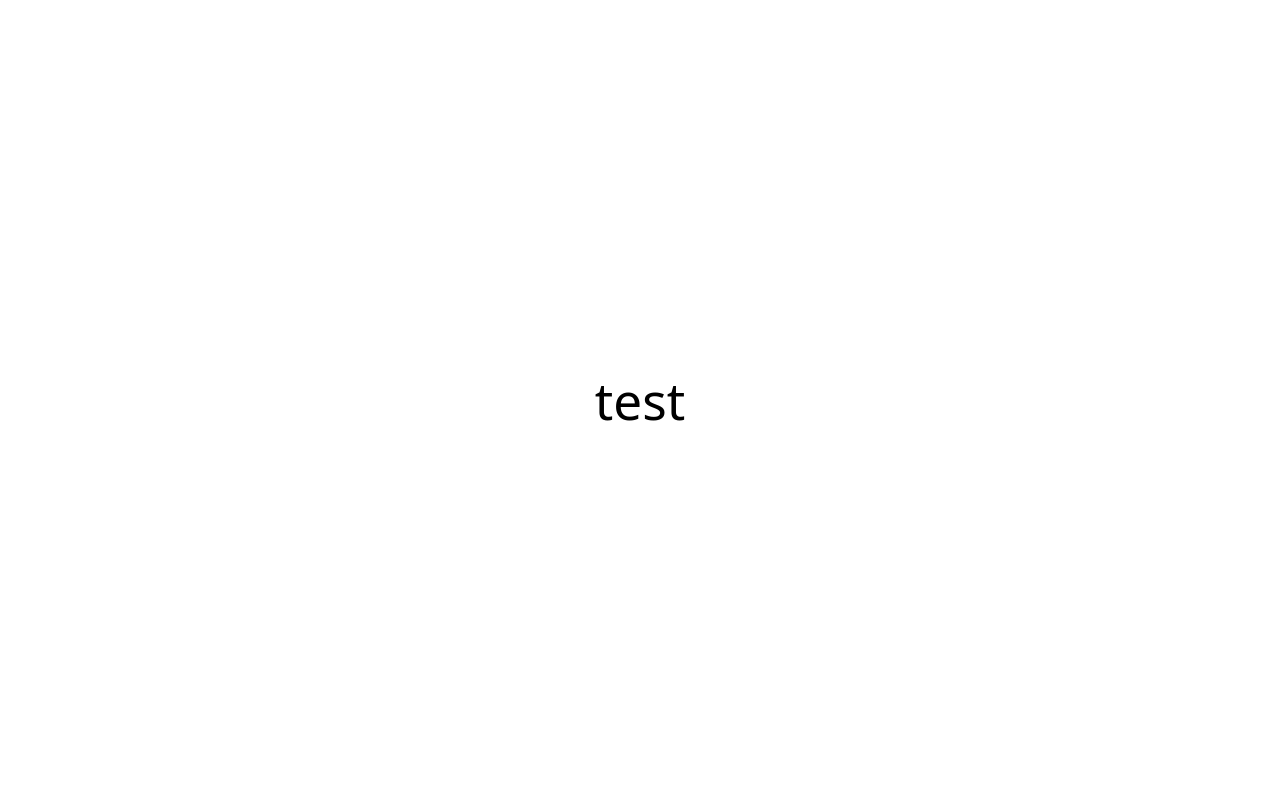
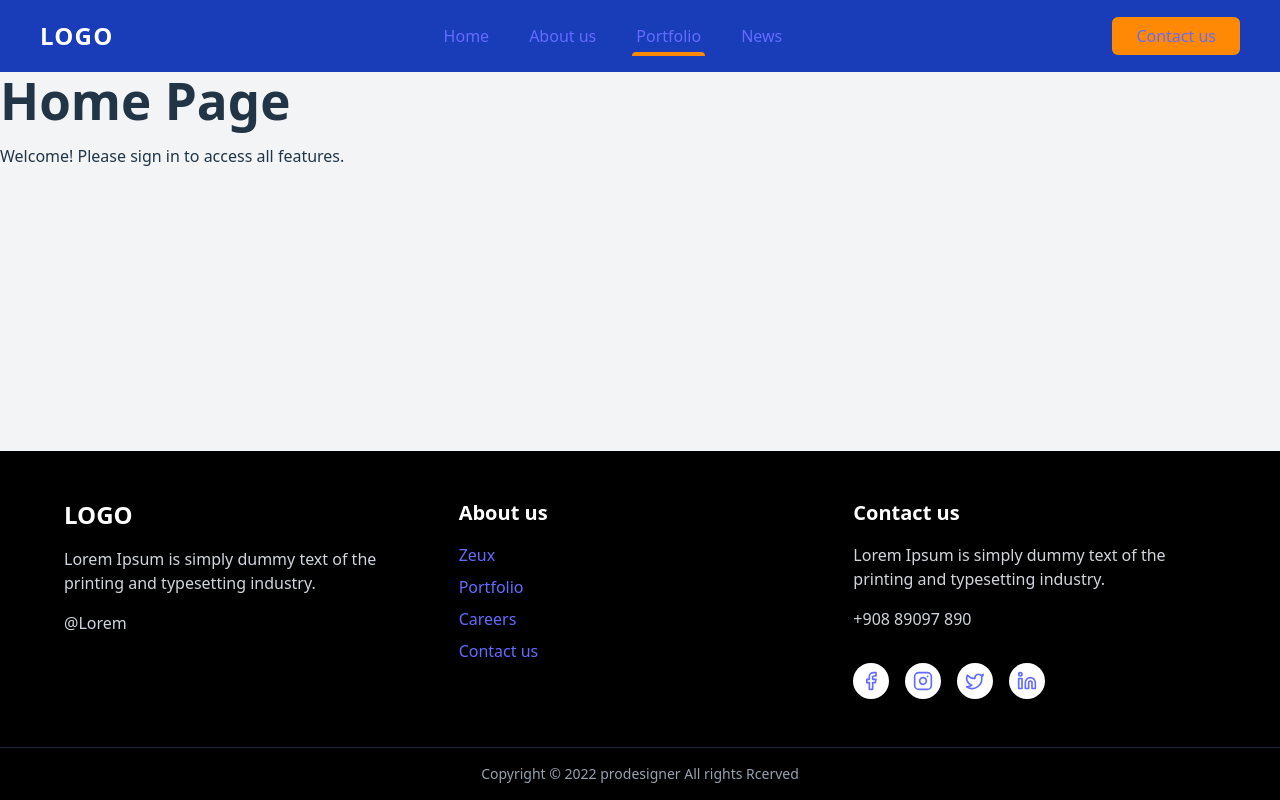
Before and after one commit to Red-XD-X/esport-, a React (Vite) app: page / in a window 1280 px wide. Built offline with nearby package versions, Linux system fonts and the light colour scheme.

Commit message:
init project

```diff
--- a/package.json
+++ b/package.json
@@ -11,8 +11,10 @@
   },
   "dependencies": {
     "@tailwindcss/vite": "^4.1.4",
+    "lucide-react": "^0.503.0",
     "react": "^19.0.0",
-    "react-dom": "^19.0.0"
+    "react-dom": "^19.0.0",
+    "react-router-dom": "^7.5.2"
   },
   "devDependencies": {
     "@eslint/js": "^9.22.0",
--- a/src/App.css
+++ b/src/App.css
@@ -1,20 +1,26 @@
 @import "tailwindcss";
+
+/* Remove padding and centering to allow full width */
 #root {
-  max-width: 1280px;
-  margin: 0 auto;
-  padding: 2rem;
-  text-align: center;
+  margin: 0;
+  padding: 0;
+  text-align: left;
+  width: 100%;
+  max-width: 100%;
 }
 
+/* Keep logo styling */
 .logo {
   height: 6em;
   padding: 1.5em;
   will-change: filter;
   transition: filter 300ms;
 }
+
 .logo:hover {
   filter: drop-shadow(0 0 2em #646cffaa);
 }
+
 .logo.react:hover {
   filter: drop-shadow(0 0 2em #61dafbaa);
 }
--- a/src/App.jsx
+++ b/src/App.jsx
@@ -1,16 +1,45 @@
-import { useState } from 'react'
-import reactLogo from './assets/react.svg'
-import viteLogo from '/vite.svg'
-import './App.css'
+import { useState } from "react";
+import {
+  BrowserRouter as Router,
+  Routes,
+  Route,
+  Navigate,
+} from "react-router-dom";
+import Header from "./components/Header";
+import Home from "./pages/Home";
+import SignIn from "./pages/SignIn";
 
 function App() {
-  const [count, setCount] = useState(0)
+  const [isAuthenticated, setIsAuthenticated] = useState(false);
+
+  const handleSignIn = () => {
+    setIsAuthenticated(true);
+  };
 
   return (
-    <>
-    <div className='text-black'><h1>test</h1></div>
-    </>
-  )
+    <Router>
+      <div className="min-h-screen w-full bg-gray-100">
+        <Header isAuthenticated={isAuthenticated} />
+
+        <Routes>
+          <Route
+            path="/"
+            element={<Home isAuthenticated={isAuthenticated} />}
+          />
+          <Route
+            path="/signin"
+            element={
+              isAuthenticated ? (
+                <Navigate to="/" />
+              ) : (
+                <SignIn onSignIn={handleSignIn} />
+              )
+            }
+          />
+        </Routes>
+      </div>
+    </Router>
+  );
 }
 
-export default App
+export default App;
--- /dev/null
+++ b/src/components/Footer.jsx
@@ -0,0 +1,71 @@
+import { Facebook, Instagram, Twitter, Linkedin } from 'lucide-react';
+
+export default function Footer() {
+  return (
+    <footer className="bg-black text-white absolute bottom-0 w-full">
+      <div className="container  px-16 py-12">
+        <div className="grid grid-cols-1 md:grid-cols-3 gap-8">
+          {/* Logo and Company Info */}
+          <div className="space-y-4">
+            <h2 className="text-2xl font-bold">LOGO</h2>
+            <p className="text-gray-300">
+              Lorem Ipsum is simply dummy text of the printing and typesetting industry.
+            </p>
+            <p className="text-gray-300">@Lorem</p>
+          </div>
+
+          {/* Quick Links */}
+          <div className="space-y-4">
+            <h3 className="text-xl font-semibold">About us</h3>
+            <ul className="space-y-2">
+              <li>
+                <a href="#" className="text-gray-300 hover:text-white transition-colors">Zeux</a>
+              </li>
+              <li>
+                <a href="#" className="text-gray-300 hover:text-white transition-colors">Portfolio</a>
+              </li>
+              <li>
+                <a href="#" className="text-gray-300 hover:text-white transition-colors">Careers</a>
+              </li>
+              <li>
+                <a href="#" className="text-gray-300 hover:text-white transition-colors">Contact us</a>
+              </li>
+            </ul>
+          </div>
+
+          {/* Contact Info */}
+          <div className="space-y-4">
+            <h3 className="text-xl font-semibold">Contact us</h3>
+            <p className="text-gray-300">
+              Lorem Ipsum is simply dummy text of the printing and typesetting industry.
+            </p>
+            <p className="text-gray-300">+908 89097 890</p>
+
+            {/* Social Media Icons */}
+            <div className="flex space-x-4 pt-4">
+              <a href="#" className="bg-white text-black p-2 rounded-full hover:bg-gray-200 transition-colors">
+                <Facebook size={20} />
+              </a>
+              <a href="#" className="bg-white text-black p-2 rounded-full hover:bg-gray-200 transition-colors">
+                <Instagram size={20} />
+              </a>
+              <a href="#" className="bg-white text-black p-2 rounded-full hover:bg-gray-200 transition-colors">
+                <Twitter size={20} />
+              </a>
+              <a href="#" className="bg-white text-black p-2 rounded-full hover:bg-gray-200 transition-colors">
+                <Linkedin size={20} />
+              </a>
+            </div>
+          </div>
+        </div>
+      </div>
+
+      {/* Copyright Section */}
+      <div className="border-t border-gray-800">
+        <div className="container mx-auto px-6 py-4 text-center text-gray-400 text-sm">
+          Copyright © 2022 prodesigner All rights Rcerved
+        </div>
+      </div>
+    </footer>
+  );
+}
--- /dev/null
+++ b/src/components/Header.jsx
@@ -0,0 +1,91 @@
+import { useState } from 'react';
+import { Menu, X } from 'lucide-react';
+
+export default function Header() {
+  const [isMenuOpen, setIsMenuOpen] = useState(false);
+
+  const toggleMenu = () => {
+    setIsMenuOpen(!isMenuOpen);
+  };
+
+  const navLinks = [
+    { name: 'Home', path: '/', active: false },
+    { name: 'About us', path: '/about', active: false },
+    { name: 'Portfolio', path: '/portfolio', active: true },
+    { name: 'News', path: '/news', active: false },
+  ];
+
+  return (
+    <nav className="bg-blue-800 text-white py-4 px-6 md:px-10">
+      <div className="flex items-center justify-between">
+        {/* Logo */}
+        <div className="font-bold text-2xl tracking-wider">LOGO</div>
+
+        {/* Desktop Navigation */}
+        <div className="hidden md:flex items-center space-x-8">
+          {navLinks.map((link) => (
+            <a
+              key={link.name}
+              href={link.path}
+              className={`relative px-1 py-2 hover:text-gray-200 transition-colors ${
+                link.active ? 'font-medium' : ''
+              }`}
+            >
+              {link.name}
+              {link.active && (
+                <span className="absolute bottom-0 left-0 w-full h-1 bg-orange-400 rounded-t-sm"></span>
+              )}
+            </a>
+          ))}
+        </div>
+
+        {/* Contact Button */}
+        <div className="hidden md:block">
+          <a
+            href="/contact"
+            className="bg-orange-400 hover:bg-orange-500 text-white px-6 py-2 rounded-md transition-colors"
+          >
+            Contact us
+          </a>
+        </div>
+
+        {/* Mobile Menu Button */}
+        <div className="md:hidden">
+          <button onClick={toggleMenu} className="focus:outline-none">
+            {isMenuOpen ? (
+              <X size={24} className="text-white" />
+            ) : (
+              <Menu size={24} className="text-white" />
+            )}
+          </button>
+        </div>
+      </div>
+
+      {/* Mobile Navigation */}
+      {isMenuOpen && (
+        <div className="md:hidden mt-4 flex flex-col space-y-4 py-4">
+          {navLinks.map((link) => (
+            <a
+              key={link.name}
+              href={link.path}
+              className={`block py-2 px-4 ${
+                link.active ? 'bg-blue-700 font-medium' : ''
+              }`}
+            >
+              {link.name}
+              {link.active && (
+                <span className="ml-2 inline-block w-2 h-2 bg-orange-400 rounded-full"></span>
+              )}
+            </a>
+          ))}
+          <a
+            href="/contact"
+            className="bg-orange-400 hover:bg-orange-500 text-white py-2 px-4 mx-4 text-center rounded-md transition-colors"
+          >
+            Contact us
+          </a>
+        </div>
+      )}
+    </nav>
+  );
+}
--- a/src/index.css
+++ b/src/index.css
@@ -1,13 +1,12 @@
 @import "tailwindcss";
+
 :root {
   font-family: system-ui, Avenir, Helvetica, Arial, sans-serif;
   line-height: 1.5;
   font-weight: 400;
-
   color-scheme: light dark;
   color: rgba(255, 255, 255, 0.87);
   background-color: #242424;
-
   font-synthesis: none;
   text-rendering: optimizeLegibility;
   -webkit-font-smoothing: antialiased;
@@ -19,16 +18,20 @@ a {
   color: #646cff;
   text-decoration: inherit;
 }
+
 a:hover {
   color: #535bf2;
 }
 
+/* Modified body styles to ensure full width */
 body {
   margin: 0;
-  display: flex;
-  place-items: center;
-  min-width: 320px;
+  padding: 0;
+  display: block; /* Changed from flex */
+  min-width: 100%; /* Changed from 320px */
   min-height: 100vh;
+  width: 100%;
+  overflow-x: hidden;
 }
 
 h1 {
@@ -47,9 +50,11 @@ button {
   cursor: pointer;
   transition: border-color 0.25s;
 }
+
 button:hover {
   border-color: #646cff;
 }
+
 button:focus,
 button:focus-visible {
   outline: 4px auto -webkit-focus-ring-color;
--- /dev/null
+++ b/src/pages/Home.jsx
@@ -0,0 +1,16 @@
+import Footer from "../components/Footer";
+
+function Home({ isAuthenticated }) {
+    return (
+      <>
+            <h1 className="text-2xl font-bold mb-4">Home Page</h1>
+            {isAuthenticated ? (
+                <p>Welcome back! You are signed in.</p>
+            ) : (
+                <p>Welcome! Please sign in to access all features.</p>
+            )}
+<Footer></Footer></>
+    );
+  }
+
+  export default Home;
--- /dev/null
+++ b/src/pages/SignIn.jsx
@@ -0,0 +1,44 @@
+function SignIn({ onSignIn }) {
+    const handleSubmit = (e) => {
+      e.preventDefault();
+      onSignIn();
+    };
+
+    return (
+      <div className="max-w-md mx-auto bg-white shadow rounded-lg p-6">
+        <h1 className="text-2xl font-bold mb-6">Sign In</h1>
+        <form onSubmit={handleSubmit}>
+          <div className="mb-4">
+            <label className="block text-gray-700 mb-2" htmlFor="email">
+              Email
+            </label>
+            <input
+              className="w-full px-3 py-2 border border-gray-300 rounded-md focus:outline-none focus:ring-2 focus:ring-blue-500"
+              id="email"
+              type="email"
+              placeholder="your@email.com"
+            />
+          </div>
+          <div className="mb-6">
+            <label className="block text-gray-700 mb-2" htmlFor="password">
+              Password
+            </label>
+            <input
+              className="w-full px-3 py-2 border border-gray-300 rounded-md focus:outline-none focus:ring-2 focus:ring-blue-500"
+              id="password"
+              type="password"
+              placeholder="********"
+            />
+          </div>
+          <button
+            type="submit"
+            className="w-full bg-blue-500 text-white py-2 px-4 rounded-md hover:bg-blue-600 focus:outline-none focus:ring-2 focus:ring-blue-500"
+          >
+            Sign In
+          </button>
+        </form>
+      </div>
+    );
+  }
+
+  export default SignIn;
```
Also changed, not shown: 1 other file (tests, documents, lock files or other folders).
